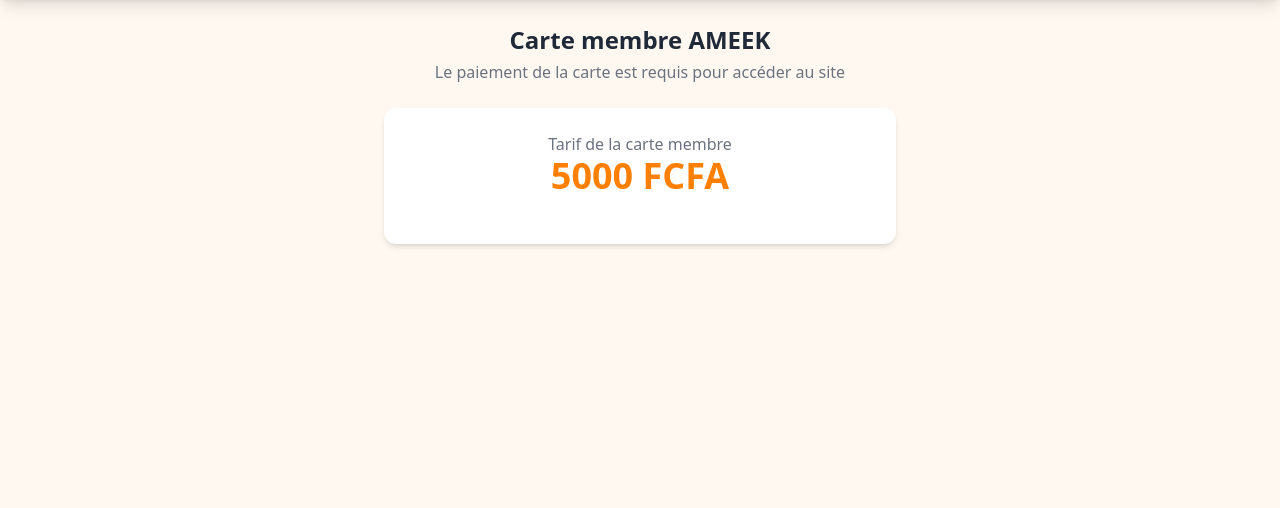
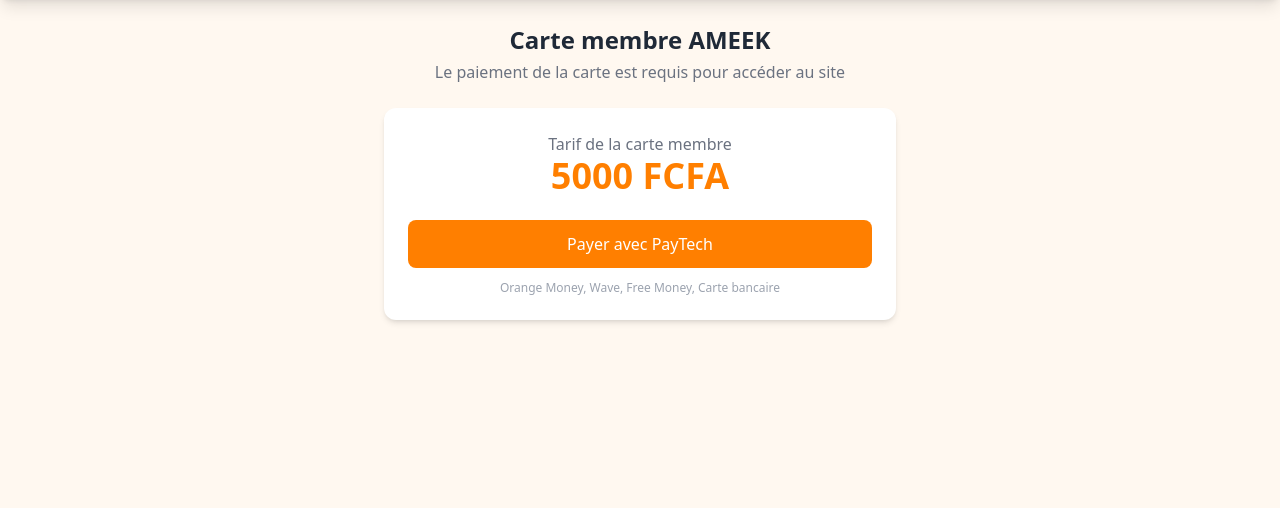
Before and after one commit to Matar057/AMEEK, a Django app: page /profiles/carte/acheter/ in a window 1280 px wide. Shown: the part 64-572 px from the top of the page. Run offline with Django 5.2, Linux system fonts and the light colour scheme; the visitor is signed in with stand-in values (Sample User, id 1); some libraries are stand-ins or nearby versions.

Commit message:
Reactivation du paiement en ligne PayTech

```diff
--- a/payments/templates/payments/payment_choice.html
+++ b/payments/templates/payments/payment_choice.html
@@ -10,7 +10,6 @@
     <p class="text-gray-500 mt-1">Choisissez votre mode de paiement en ligne</p>
   </div>
 
-  {% comment %} Paiement en ligne (PayTech) désactivé jusqu'à nouvel ordre
   <form method="get" action="{% url 'payments:paytech_checkout' %}">
     <div class="bg-white rounded-xl shadow-md p-6 mb-6">
       <label for="montant" class="block text-gray-700 font-medium mb-1">Montant (FCFA)</label>
@@ -48,7 +47,6 @@
       </button>
     </div>
   </form>
-  {% endcomment %}
 
   <div class="mt-6 text-center">
     <a href="{% url 'payments:list' %}" class="text-gray-500 hover:text-gray-700 text-sm">Retour</a>
--- a/payments/templates/payments/payment_list.html
+++ b/payments/templates/payments/payment_list.html
@@ -21,9 +21,7 @@
     </div>
   </div>
   <div class="w-full md:w-1/3 px-2 mb-4 flex flex-row items-center justify-center gap-3">
-    {% comment %} Paiement en ligne (PayTech) désactivé jusqu'à nouvel ordre
     <a href="{% url 'payments:choice' %}" class="flex-1 bg-amicale text-white px-4 py-2.5 rounded-lg font-medium hover:bg-amicale-fonce transition text-sm text-center">Payer en ligne</a>
-    {% endcomment %}
     <a href="{% url 'payments:add' %}" class="flex-1 border border-amicale text-amicale px-4 py-2.5 rounded-lg font-medium hover:bg-amicale hover:text-white transition text-sm text-center">Saisir un paiement manuel</a>
   </div>
 </div>
--- a/payments/urls.py
+++ b/payments/urls.py
@@ -13,9 +13,8 @@ urlpatterns = [
     path('export/excel/', views.ExportPaymentsExcel.as_view(), name='export_excel'),
     path('export/pdf/', views.ExportPaymentsPDF.as_view(), name='export_pdf'),
     path('choisir/', views.PaymentChoiceView.as_view(), name='choice'),
-    # Paiement en ligne (PayTech) désactivé jusqu'à nouvel ordre
-    # path('payer/', views.PayTechCheckoutView.as_view(), name='paytech_checkout'),
-    # path('paytech/ipn/', views.PayTechIPNView.as_view(), name='paytech_ipn'),
-    # path('paytech/success/', views.PayTechSuccessView.as_view(), name='paytech_success'),
-    # path('paytech/cancel/', views.PayTechCancelView.as_view(), name='paytech_cancel'),
+    path('payer/', views.PayTechCheckoutView.as_view(), name='paytech_checkout'),
+    path('paytech/ipn/', views.PayTechIPNView.as_view(), name='paytech_ipn'),
+    path('paytech/success/', views.PayTechSuccessView.as_view(), name='paytech_success'),
+    path('paytech/cancel/', views.PayTechCancelView.as_view(), name='paytech_cancel'),
 ]
--- a/profiles/templates/profiles/buy_card.html
+++ b/profiles/templates/profiles/buy_card.html
@@ -15,13 +15,11 @@
       <p class="text-4xl font-bold text-amicale">{{ prix_carte }} FCFA</p>
     </div>
 
-    {% comment %} Paiement en ligne (PayTech) désactivé jusqu'à nouvel ordre
     <a href="{% url 'payments:paytech_checkout' %}?montant={{ prix_carte }}&purpose=carte"
        class="block bg-amicale text-white text-center px-4 py-3 rounded-lg font-medium hover:bg-amicale-fonce transition">
       Payer avec PayTech
     </a>
     <p class="text-xs text-gray-400 text-center mt-3">Orange Money, Wave, Free Money, Carte bancaire</p>
-    {% endcomment %}
   </div>
 </div>
 {% endblock %}
```
